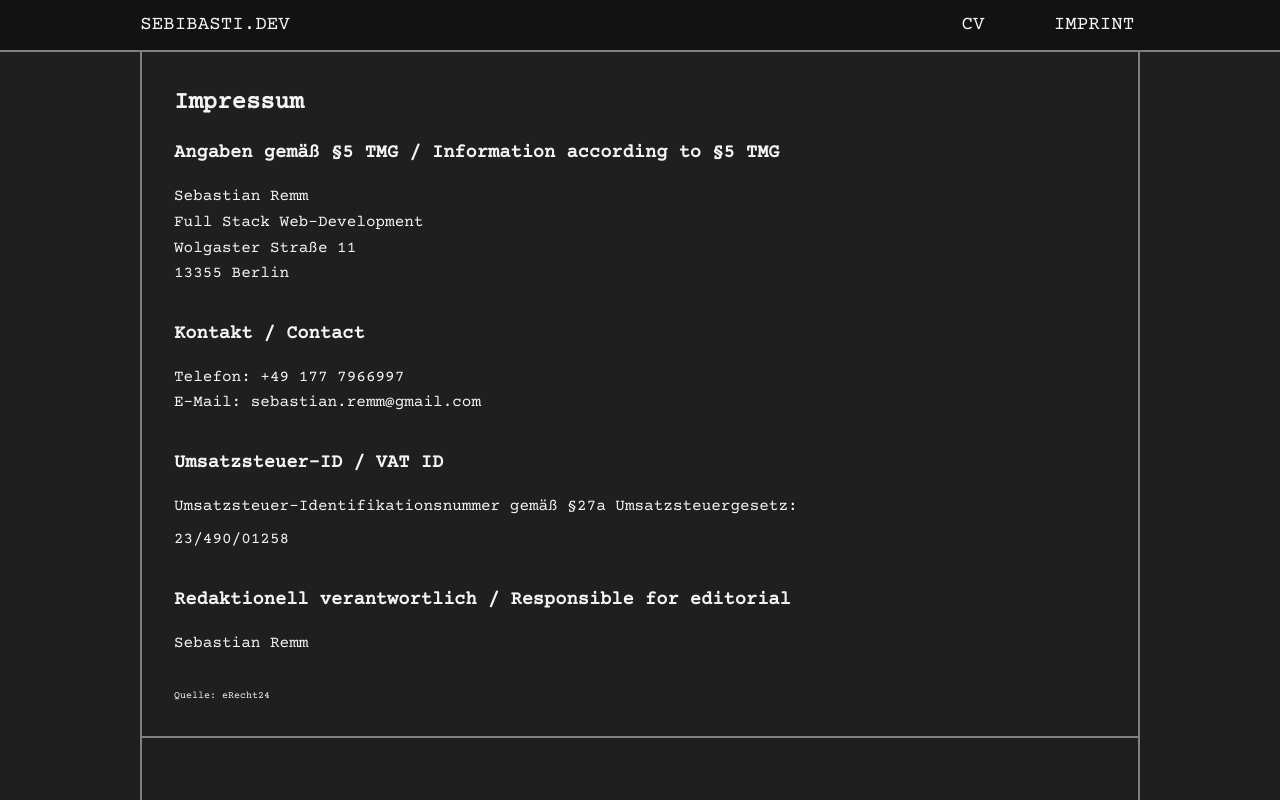
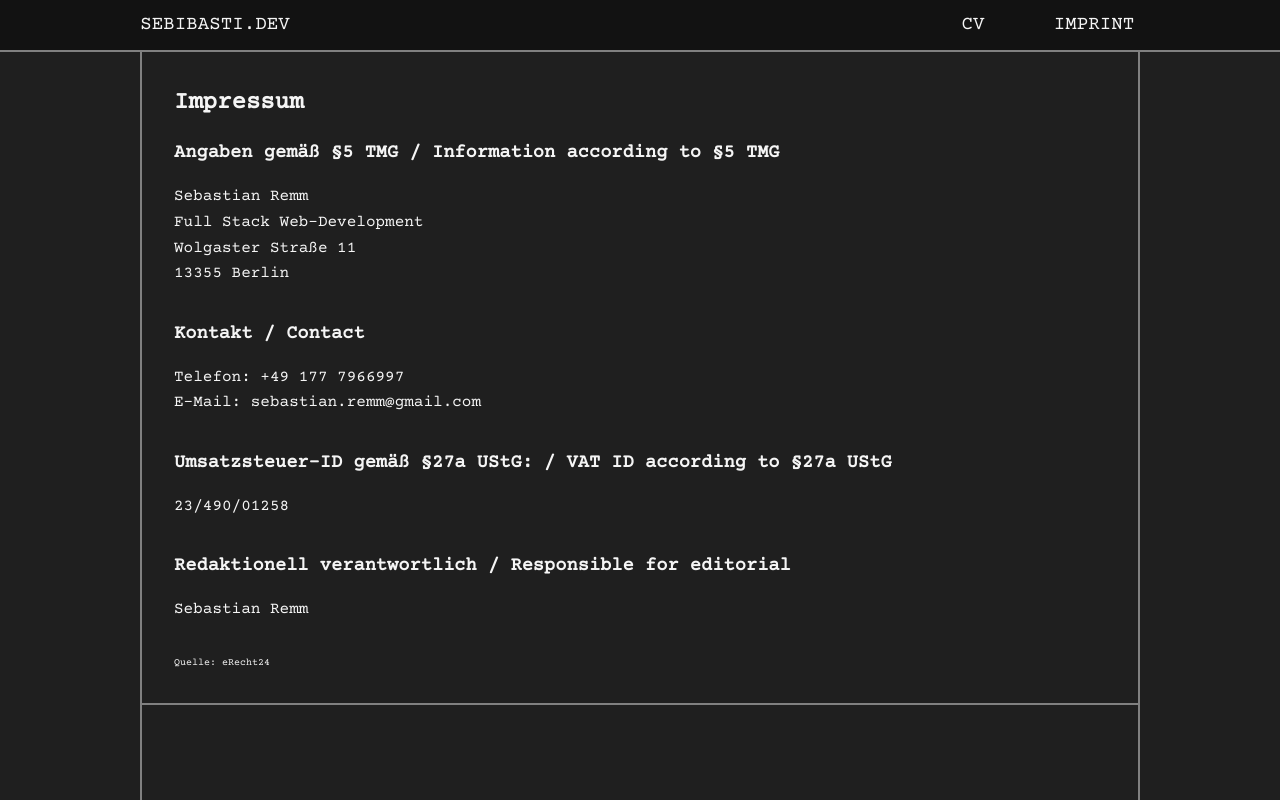
Before and after one commit to SebiBasti/sebibasti.dev, a Next.js app: page /impressum in a window 1280 px wide. Built offline with nearby package versions, Linux system fonts and the light colour scheme.

Commit message:
updated imprint

```diff
--- a/pages/impressum.js
+++ b/pages/impressum.js
@@ -25,12 +25,8 @@ export default function Impressum() {
             &#x73;&#x65;&#x62;&#x61;&#x73;&#x74;&#x69;&#x61;&#x6e;&#x2e;&#x72;&#x65;&#x6d;&#x6d;&#x40;&#x67;&#x6d;&#x61;&#x69;&#x6c;&#x2e;&#x63;&#x6f;&#x6d;
           </a>
         </p>
-        <h3>Umsatzsteuer-ID / VAT ID</h3>
-        <p>
-          Umsatzsteuer-Identifikationsnummer gem&auml;&szlig; &sect;27a Umsatzsteuergesetz:
-          <br/>
-          <p className={ impressum[ 'padding-top' ] }>23/490/01258</p>
-        </p>
+        <h3>Umsatzsteuer-ID gem&auml;&szlig; &sect;27a UStG: / VAT ID according to §27a UStG</h3>
+        <p>23/490/01258</p>
         <h3>Redaktionell verantwortlich / Responsible for editorial</h3>
         <p>Sebastian Remm</p>
         <p className={ impressum[ 'small-font' ] }>Quelle: <a href="https://www.e-recht24.de">eRecht24</a></p>
--- a/styles/impressum.module.scss
+++ b/styles/impressum.module.scss
@@ -23,10 +23,6 @@
   }
 }
 
-.padding-top {
-  padding-top: .5em;
-}
-
 .small-font {
   font-size: 10px;
 }
```
